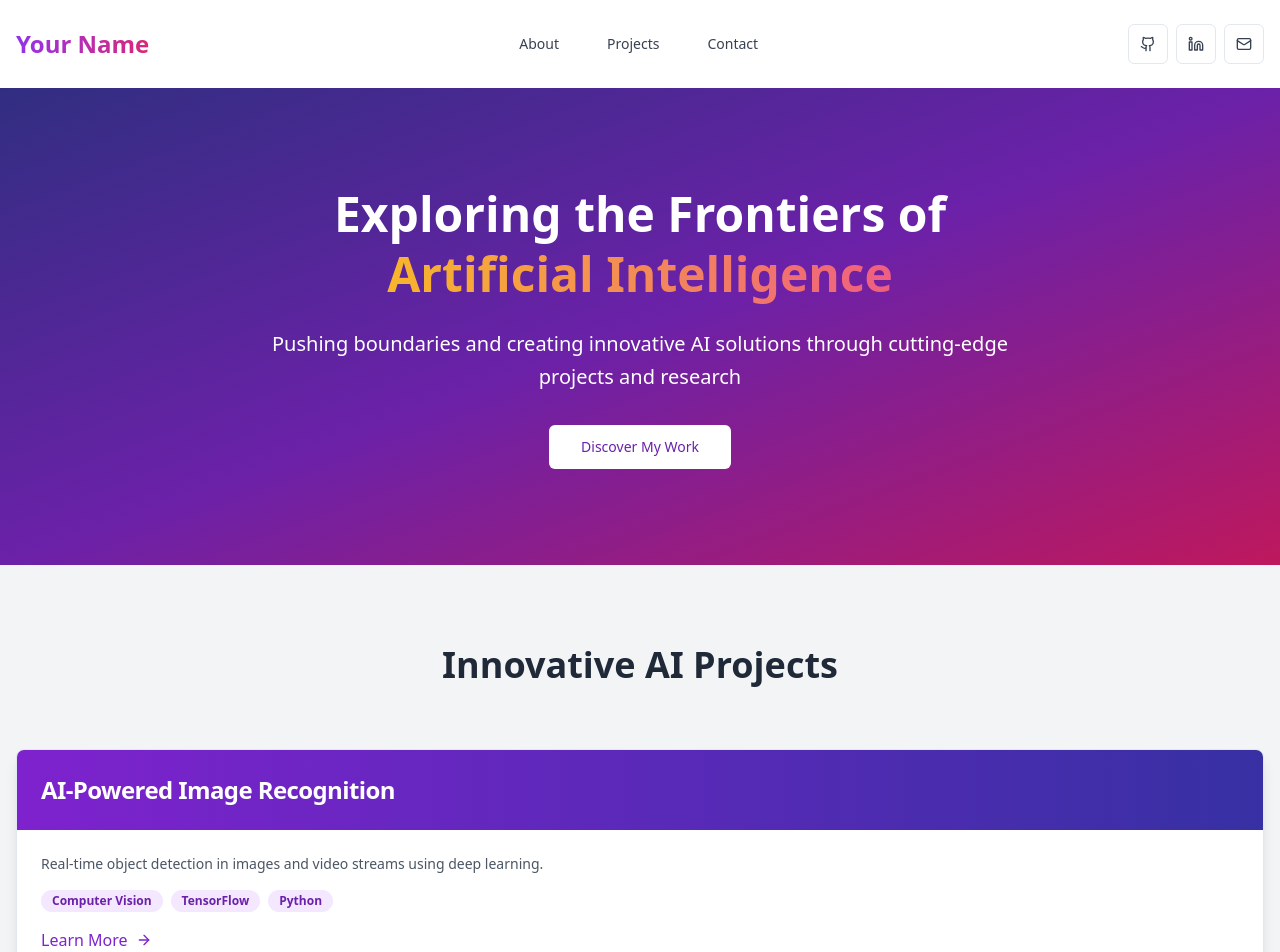
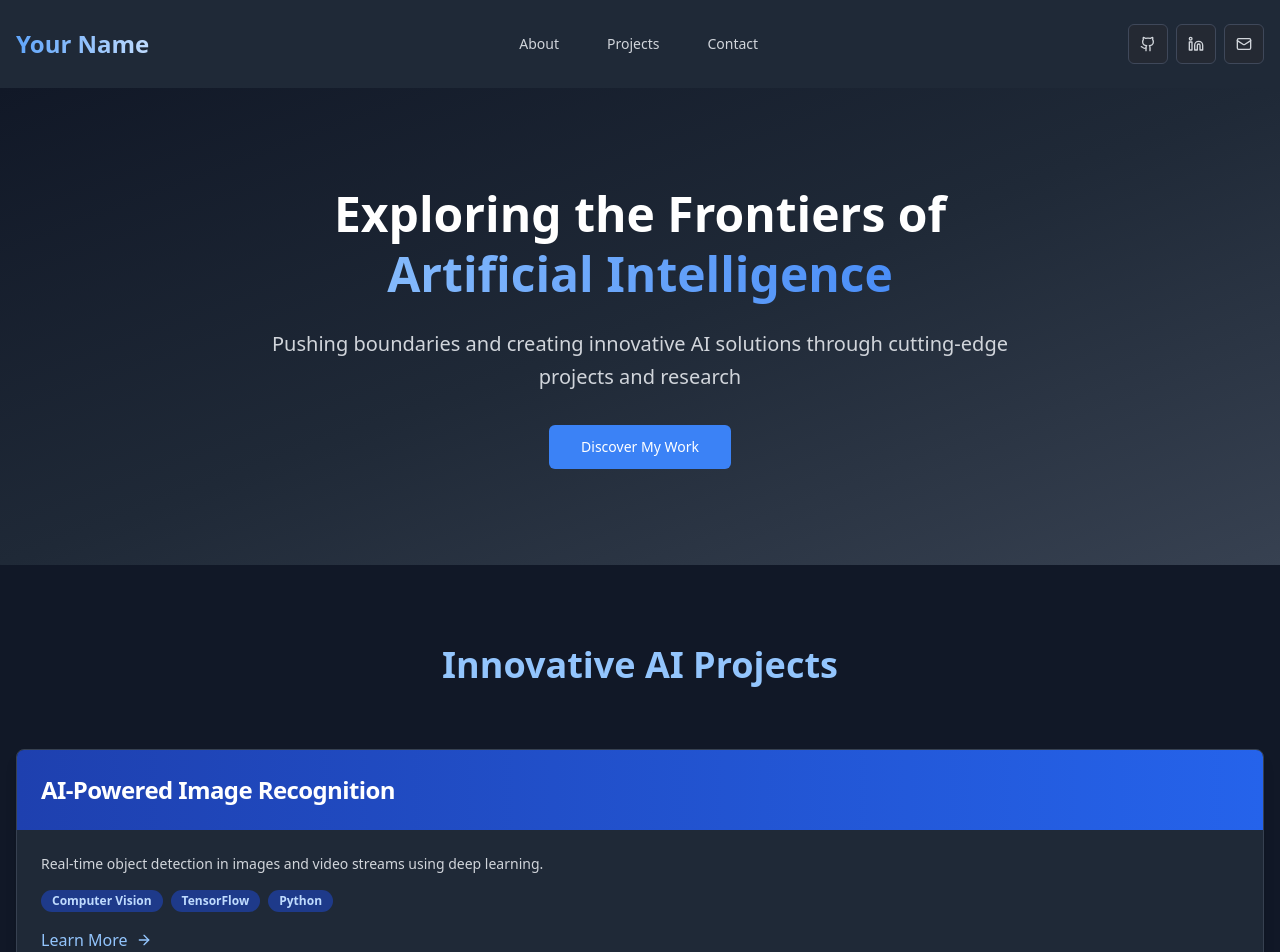
Before and after one commit to vilgotast/portfolioweb, a React (Vite) app: page / in a window 1280 px wide. Shown: the top 952 px of the page. Built offline with nearby package versions, Linux system fonts and the light colour scheme.

Commit message:
Update color scheme to dark
Revamp the project's color scheme to primarily feature dark or gray tones, incorporating shades of light blue as accent colors throughout the application.
[skip gpt_engineer]

```diff
--- a/src/components/Footer.jsx
+++ b/src/components/Footer.jsx
@@ -2,10 +2,10 @@ import React from 'react';
 
 const Footer = () => {
   return (
-    <footer className="bg-gray-800 text-white py-8">
+    <footer className="bg-gray-900 text-gray-300 py-8">
       <div className="container mx-auto px-4 text-center">
         <p>&copy; {new Date().getFullYear()} Your Name. All rights reserved.</p>
-        <p className="mt-2">Exploring the frontiers of AI and machine learning</p>
+        <p className="mt-2 text-blue-300">Exploring the frontiers of AI and machine learning</p>
       </div>
     </footer>
   );
--- a/src/components/Header.jsx
+++ b/src/components/Header.jsx
@@ -4,24 +4,24 @@ import { GithubIcon, LinkedinIcon, MailIcon } from 'lucide-react';
 
 const Header = () => {
   return (
-    <header className="bg-white shadow-md">
+    <header className="bg-gray-800 shadow-md">
       <div className="container mx-auto px-4 py-6 flex justify-between items-center">
-        <h1 className="text-2xl font-bold text-transparent bg-clip-text bg-gradient-to-r from-purple-600 to-pink-600">Your Name</h1>
+        <h1 className="text-2xl font-bold text-transparent bg-clip-text bg-gradient-to-r from-blue-400 to-blue-200">Your Name</h1>
         <nav>
           <ul className="flex space-x-4">
-            <li><Button variant="ghost" className="text-gray-700 hover:text-purple-700">About</Button></li>
-            <li><Button variant="ghost" className="text-gray-700 hover:text-purple-700">Projects</Button></li>
-            <li><Button variant="ghost" className="text-gray-700 hover:text-purple-700">Contact</Button></li>
+            <li><Button variant="ghost" className="text-gray-300 hover:text-blue-300">About</Button></li>
+            <li><Button variant="ghost" className="text-gray-300 hover:text-blue-300">Projects</Button></li>
+            <li><Button variant="ghost" className="text-gray-300 hover:text-blue-300">Contact</Button></li>
           </ul>
         </nav>
         <div className="flex space-x-2">
-          <Button variant="outline" size="icon" className="text-gray-700 hover:text-purple-700 hover:border-purple-700">
+          <Button variant="outline" size="icon" className="text-gray-300 hover:text-blue-300 hover:border-blue-300">
             <GithubIcon className="h-4 w-4" />
           </Button>
-          <Button variant="outline" size="icon" className="text-gray-700 hover:text-purple-700 hover:border-purple-700">
+          <Button variant="outline" size="icon" className="text-gray-300 hover:text-blue-300 hover:border-blue-300">
             <LinkedinIcon className="h-4 w-4" />
           </Button>
-          <Button variant="outline" size="icon" className="text-gray-700 hover:text-purple-700 hover:border-purple-700">
+          <Button variant="outline" size="icon" className="text-gray-300 hover:text-blue-300 hover:border-blue-300">
             <MailIcon className="h-4 w-4" />
           </Button>
         </div>
--- a/src/components/Hero.jsx
+++ b/src/components/Hero.jsx
@@ -4,7 +4,7 @@ import { motion } from "framer-motion";
 
 const Hero = () => {
   return (
-    <section className="bg-gradient-to-br from-indigo-900 via-purple-800 to-pink-700 text-white py-24">
+    <section className="bg-gradient-to-br from-gray-900 via-gray-800 to-gray-700 text-white py-24">
       <div className="container mx-auto px-4">
         <motion.div
           initial={{ opacity: 0, y: 20 }}
@@ -14,18 +14,18 @@ const Hero = () => {
         >
           <h1 className="text-5xl font-extrabold mb-6 leading-tight">
             Exploring the Frontiers of
-            <span className="block text-transparent bg-clip-text bg-gradient-to-r from-yellow-400 to-pink-500">
+            <span className="block text-transparent bg-clip-text bg-gradient-to-r from-blue-300 to-blue-500">
               Artificial Intelligence
             </span>
           </h1>
-          <p className="text-xl mb-8 leading-relaxed">
+          <p className="text-xl mb-8 leading-relaxed text-gray-300">
             Pushing boundaries and creating innovative AI solutions through cutting-edge projects and research
           </p>
           <motion.div
             whileHover={{ scale: 1.05 }}
             whileTap={{ scale: 0.95 }}
           >
-            <Button size="lg" className="bg-white text-purple-800 hover:bg-yellow-400 hover:text-purple-900 transition-colors duration-300">
+            <Button size="lg" className="bg-blue-500 text-white hover:bg-blue-600 transition-colors duration-300">
               Discover My Work
             </Button>
           </motion.div>
--- a/src/components/Projects.jsx
+++ b/src/components/Projects.jsx
@@ -27,9 +27,9 @@ const projectData = [
 
 const Projects = () => {
   return (
-    <section className="py-20 bg-gray-100">
+    <section className="py-20 bg-gray-900">
       <div className="container mx-auto px-4">
-        <h2 className="text-4xl font-bold text-center mb-16 text-gray-800">Innovative AI Projects</h2>
+        <h2 className="text-4xl font-bold text-center mb-16 text-blue-300">Innovative AI Projects</h2>
         <div className="grid grid-cols-1 gap-12">
           {projectData.map((project, index) => (
             <motion.div
@@ -38,18 +38,18 @@ const Projects = () => {
               animate={{ opacity: 1, y: 0 }}
               transition={{ duration: 0.5, delay: index * 0.2 }}
             >
-              <Card className="overflow-hidden shadow-lg hover:shadow-2xl transition-shadow duration-300">
-                <CardHeader className="bg-gradient-to-r from-purple-700 to-indigo-800 text-white">
+              <Card className="overflow-hidden shadow-lg hover:shadow-2xl transition-shadow duration-300 bg-gray-800 border-gray-700">
+                <CardHeader className="bg-gradient-to-r from-blue-800 to-blue-600 text-white">
                   <CardTitle className="text-2xl">{project.title}</CardTitle>
                 </CardHeader>
                 <CardContent className="p-6">
-                  <CardDescription className="text-gray-600 mb-4">{project.description}</CardDescription>
+                  <CardDescription className="text-gray-300 mb-4">{project.description}</CardDescription>
                   <div className="flex flex-wrap gap-2 mb-4">
                     {project.tags.map((tag, tagIndex) => (
-                      <Badge key={tagIndex} variant="secondary" className="bg-purple-100 text-purple-800">{tag}</Badge>
+                      <Badge key={tagIndex} variant="secondary" className="bg-blue-900 text-blue-200">{tag}</Badge>
                     ))}
                   </div>
-                  <a href={project.link} className="inline-flex items-center text-purple-700 hover:text-purple-900 transition-colors duration-300">
+                  <a href={project.link} className="inline-flex items-center text-blue-300 hover:text-blue-100 transition-colors duration-300">
                     Learn More <ArrowRightIcon className="ml-2 h-4 w-4" />
                   </a>
                 </CardContent>
--- a/src/index.css
+++ b/src/index.css
@@ -4,65 +4,35 @@
 
 @layer base {
   :root {
-    --background: 0 0% 100%;
-    --foreground: 222.2 84% 4.9%;
+    --background: 220 17% 17%;
+    --foreground: 210 40% 98%;
 
-    --card: 0 0% 100%;
-    --card-foreground: 222.2 84% 4.9%;
+    --card: 220 17% 20%;
+    --card-foreground: 210 40% 98%;
 
-    --popover: 0 0% 100%;
-    --popover-foreground: 222.2 84% 4.9%;
+    --popover: 220 17% 17%;
+    --popover-foreground: 210 40% 98%;
 
-    --primary: 222.2 47.4% 11.2%;
+    --primary: 199 89% 48%;
     --primary-foreground: 210 40% 98%;
 
-    --secondary: 210 40% 96.1%;
-    --secondary-foreground: 222.2 47.4% 11.2%;
-
-    --muted: 210 40% 96.1%;
-    --muted-foreground: 215.4 16.3% 46.9%;
-
-    --accent: 210 40% 96.1%;
-    --accent-foreground: 222.2 47.4% 11.2%;
-
-    --destructive: 0 84.2% 60.2%;
-    --destructive-foreground: 210 40% 98%;
-
-    --border: 214.3 31.8% 91.4%;
-    --input: 214.3 31.8% 91.4%;
-    --ring: 222.2 84% 4.9%;
-
-    --radius: 0.5rem;
-  }
-
-  .dark {
-    --background: 222.2 84% 4.9%;
-    --foreground: 210 40% 98%;
-
-    --card: 222.2 84% 4.9%;
-    --card-foreground: 210 40% 98%;
-
-    --popover: 222.2 84% 4.9%;
-    --popover-foreground: 210 40% 98%;
-
-    --primary: 210 40% 98%;
-    --primary-foreground: 222.2 47.4% 11.2%;
-
-    --secondary: 217.2 32.6% 17.5%;
+    --secondary: 220 17% 25%;
     --secondary-foreground: 210 40% 98%;
 
-    --muted: 217.2 32.6% 17.5%;
+    --muted: 220 17% 30%;
     --muted-foreground: 215 20.2% 65.1%;
 
-    --accent: 217.2 32.6% 17.5%;
+    --accent: 199 89% 48%;
     --accent-foreground: 210 40% 98%;
 
     --destructive: 0 62.8% 30.6%;
     --destructive-foreground: 210 40% 98%;
 
-    --border: 217.2 32.6% 17.5%;
-    --input: 217.2 32.6% 17.5%;
-    --ring: 212.7 26.8% 83.9%;
+    --border: 220 17% 30%;
+    --input: 220 17% 30%;
+    --ring: 199 89% 48%;
+
+    --radius: 0.5rem;
   }
 }
 
--- a/src/pages/Index.jsx
+++ b/src/pages/Index.jsx
@@ -6,7 +6,7 @@ import Footer from '../components/Footer';
 
 const Index = () => {
   return (
-    <div className="min-h-screen bg-gray-50 font-sans">
+    <div className="min-h-screen bg-gray-900 font-sans text-gray-100">
       <Header />
       <main>
         <Hero />
```
